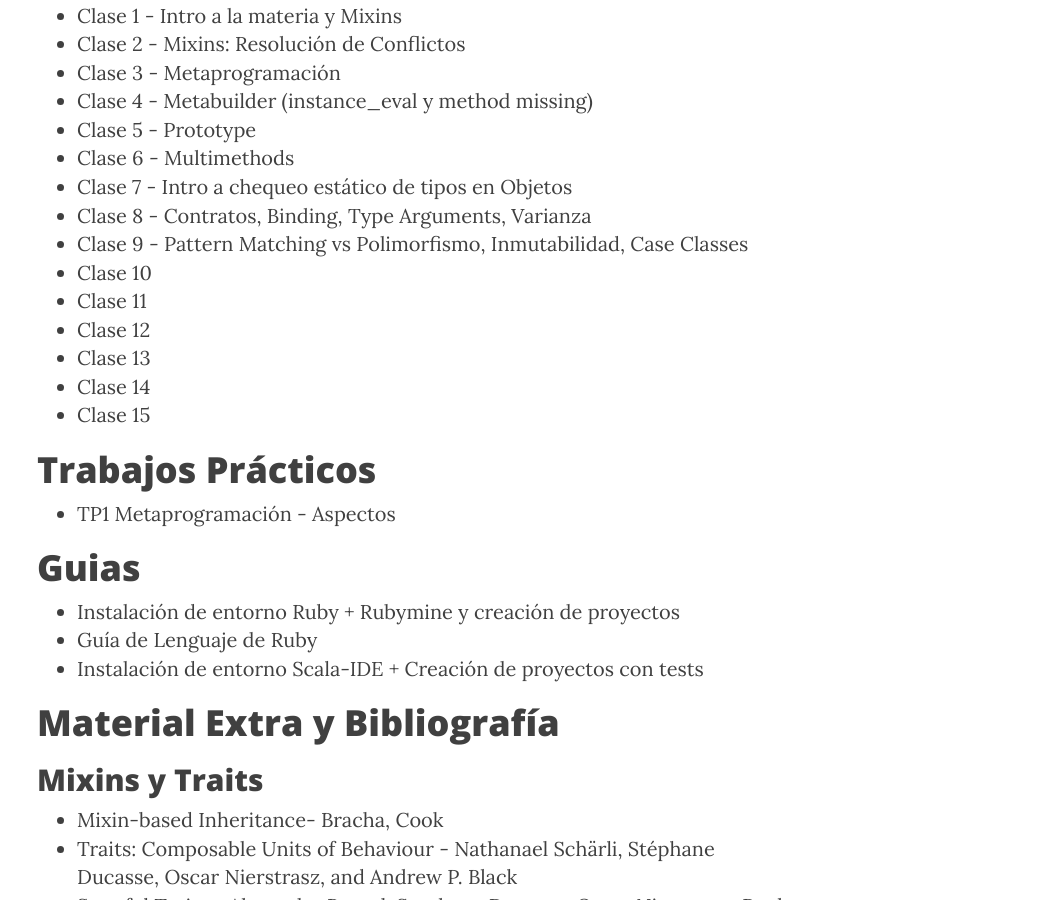
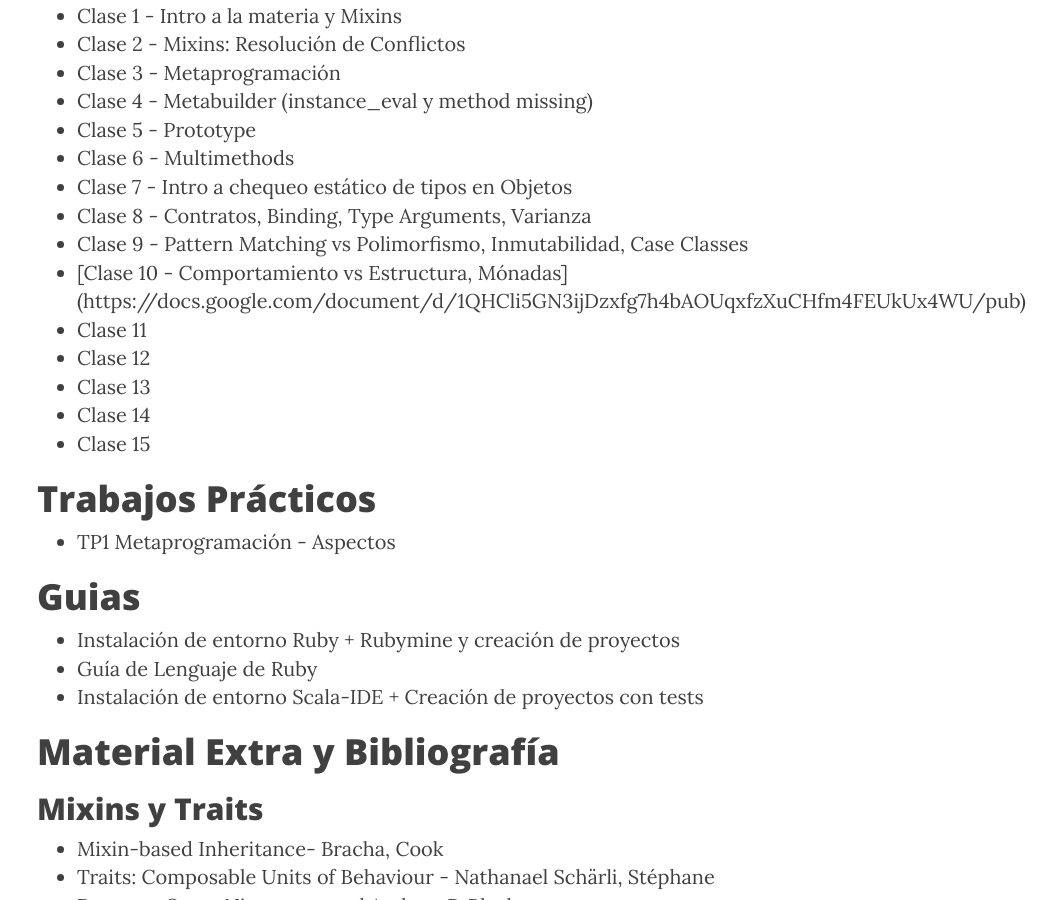
Before and after one commit to tadp-utn-frba/tadp-utn-frba.github.io, a Jekyll site: the page built from material.md, in a window 1280 px wide and 900 px high, scrolled down 540 px. Shown: the whole window, without its empty margins (228-1280 px from the left). Built offline with Jekyll 4.4.1, drawn with Linux system fonts in a browser that asks for light colours; nearby versions of some CDN libraries.

Commit message:
Script clase 10

```diff
--- a/material.md
+++ b/material.md
@@ -15,7 +15,7 @@
 * [Clase 7 - Intro a chequeo estático de tipos en Objetos](https://docs.google.com/document/d/1IK_KPzYW7SgW0GAghJ8Bv5MCIezZXJCIVlbX8JQGSxU/pub)
 * [Clase 8 - Contratos, Binding, Type Arguments, Varianza](https://docs.google.com/document/d/1Rb1ce0XpAzu6oSeBKlmj1wxbJmMIORNway52ZNjhiBo/pub)
 * [Clase 9 - Pattern Matching vs Polimorfismo, Inmutabilidad, Case Classes](https://docs.google.com/document/d/1X4j0P2WchO4Y_omSPWxtuPSAiwM1hAD0jivCZqf8zVY/pub)
-* Clase 10
+* [Clase 10 - Comportamiento vs Estructura, Mónadas] (https://docs.google.com/document/d/1QHCli5GN3ijDzxfg7h4bAOUqxfzXuCHfm4FEUkUx4WU/pub)
 * Clase 11
 * Clase 12
 * Clase 13
```
